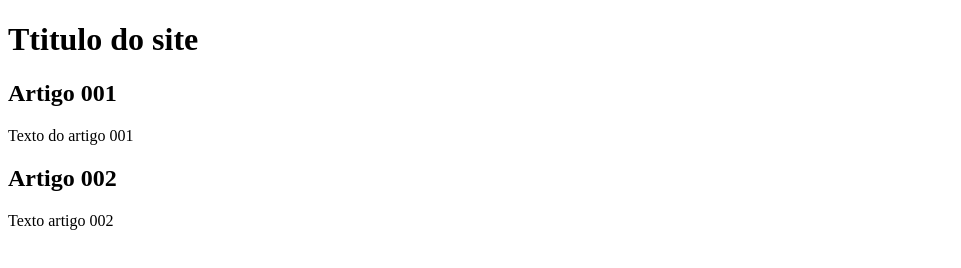
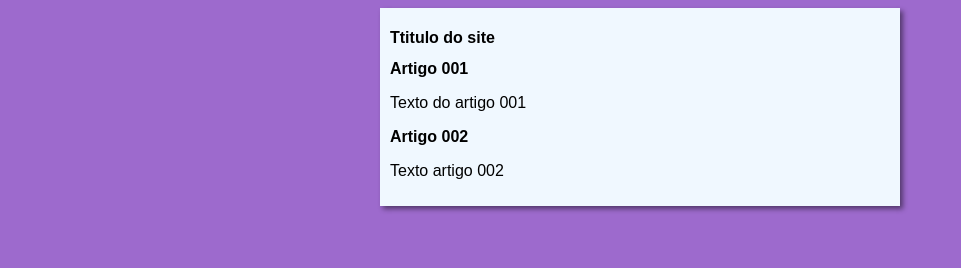
Before and after one commit to wesleynovaiss/projeto-site, a plain HTML site: page index.html in a window 1280 px wide. Shown: the whole page, without its empty margins (0-961 px from the left). Drawn offline with Linux system fonts and the light colour scheme.

Commit message:
iniciei o design

```diff
--- /dev/null
+++ b/estilos/style.css
@@ -0,0 +1,15 @@
+* {
+    font-family: Arial, Helvetica, sans-serif;
+    font-size: 16px;
+}
+body {
+    background-color: rgb(157, 106, 205);
+
+}
+main {
+    background-color: aliceblue;
+    width: 500px;
+    margin: auto;
+    padding: 10px;
+    box-shadow: 3px 3px 5px rgba(0, 0, 0, 0.473);
+}
--- a/index.html
+++ b/index.html
@@ -4,6 +4,7 @@
     <meta charset="UTF-8">
     <meta name="viewport" content="width=device-width, initial-scale=1.0">
     <title>Titulo do site</title>
+    <Link rel="stylesheet" href="estilos/style.css">
 </head>
 <body>
     <main>
```
